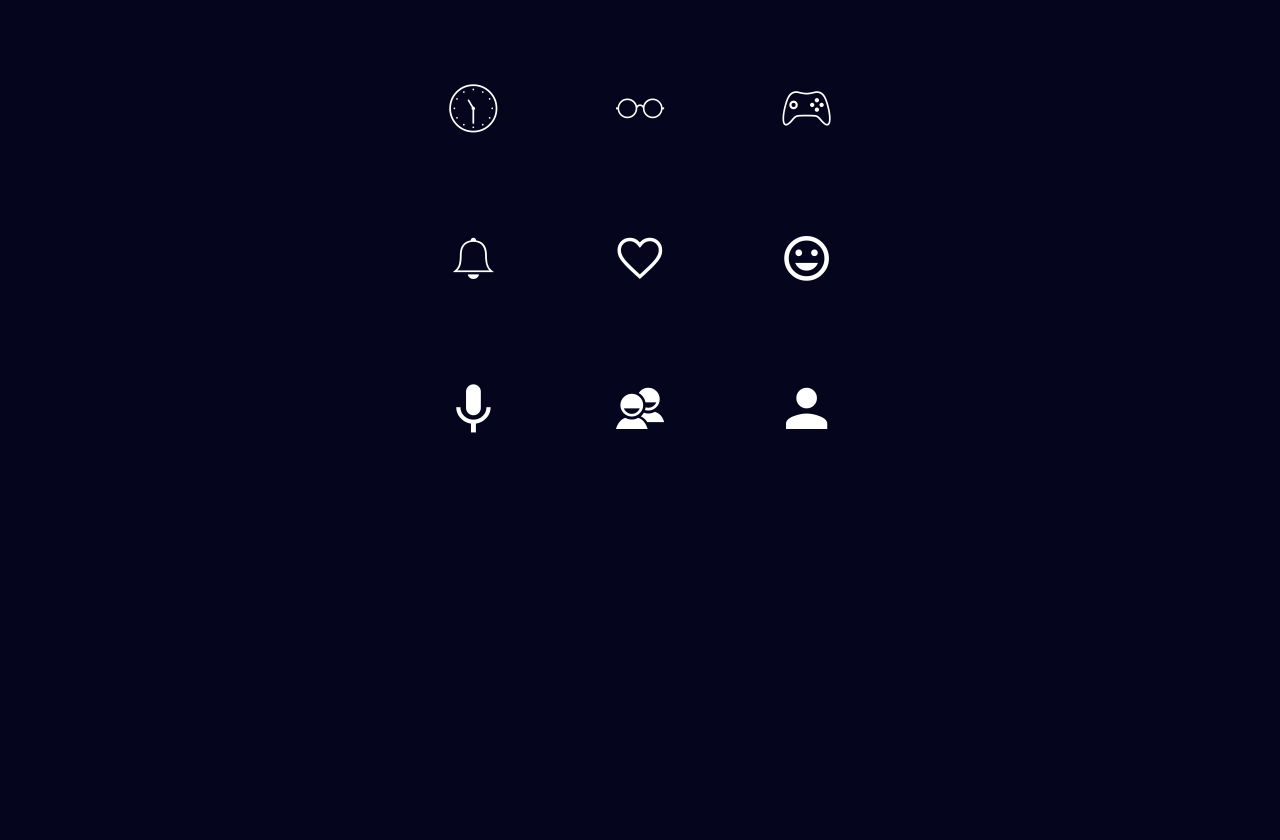
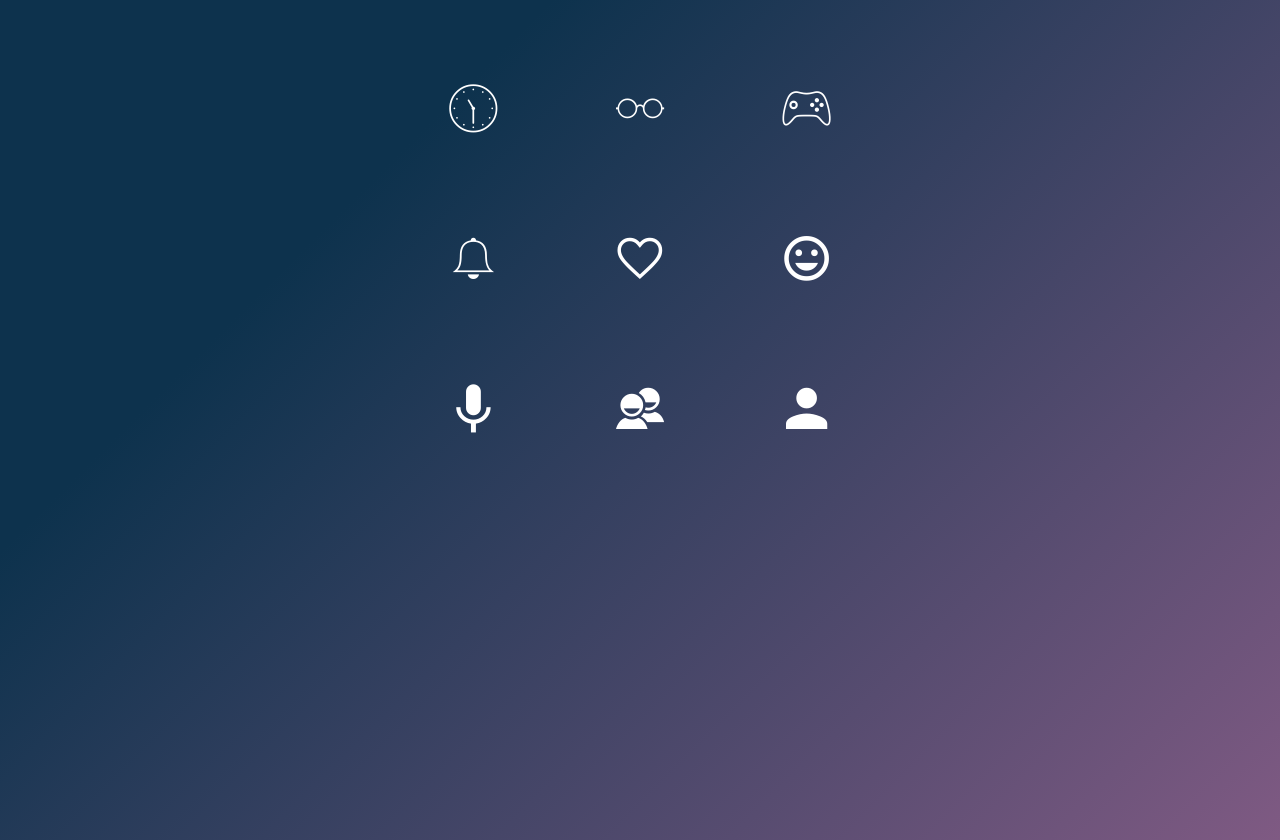
Before and after one commit to 153579/2021.08.18-side2, a plain HTML site: page index.html in a window 1280 px wide. Before the commit the page ends 800 px from the top, so only its background shows below. Drawn offline with nearby package versions, Linux system fonts and the light colour scheme; a web font is replaced by a local one.

Commit message:
2021.08.18 side2

```diff
--- a/css/main.scss
+++ b/css/main.scss
@@ -6,7 +6,9 @@
 
 body {
     font-family: monospace;
-    background: #05051d;
+    background: linear-gradient(315deg, $mainColor 0%, #0d324d 74%);
+    background-repeat: no-repeat;
+    height: 100vh;
 
     .wrap {
         width: 500px;
```
Also changed, not shown: css/main.css, css/main.min.css.
